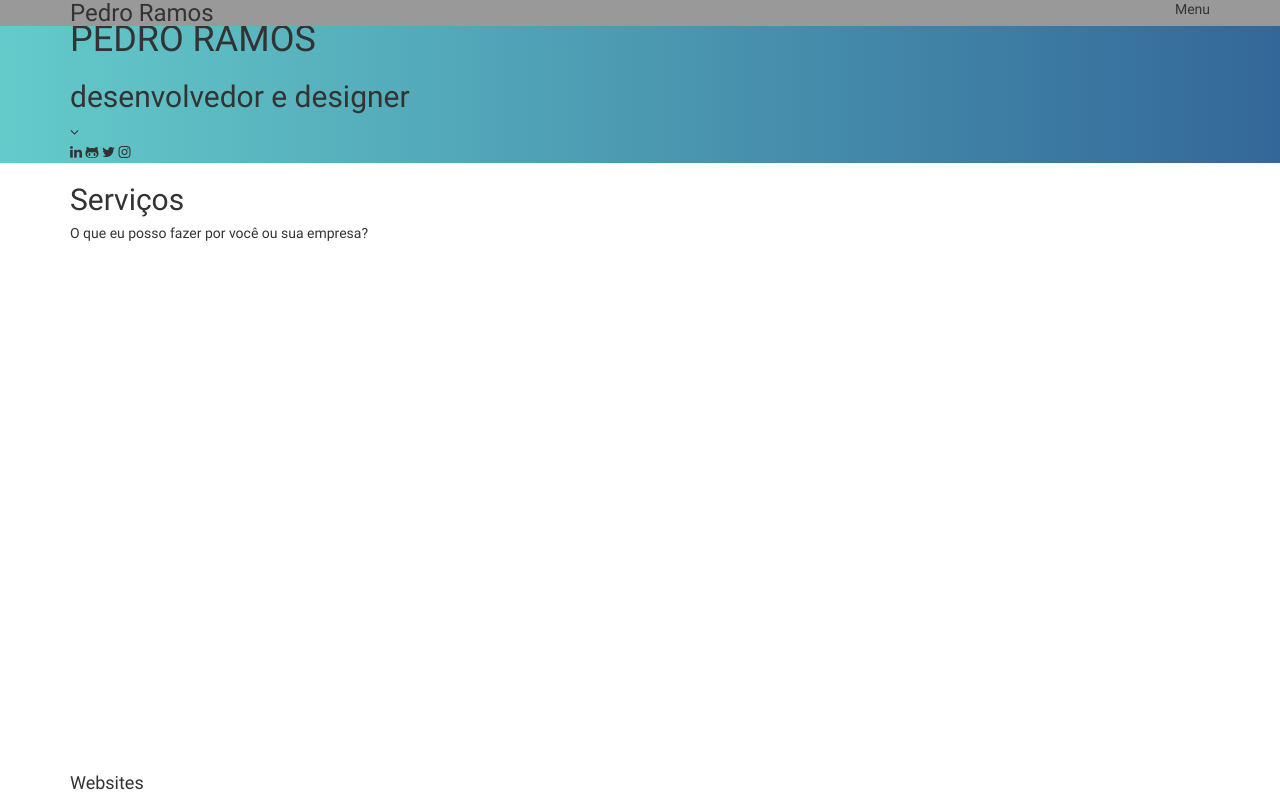
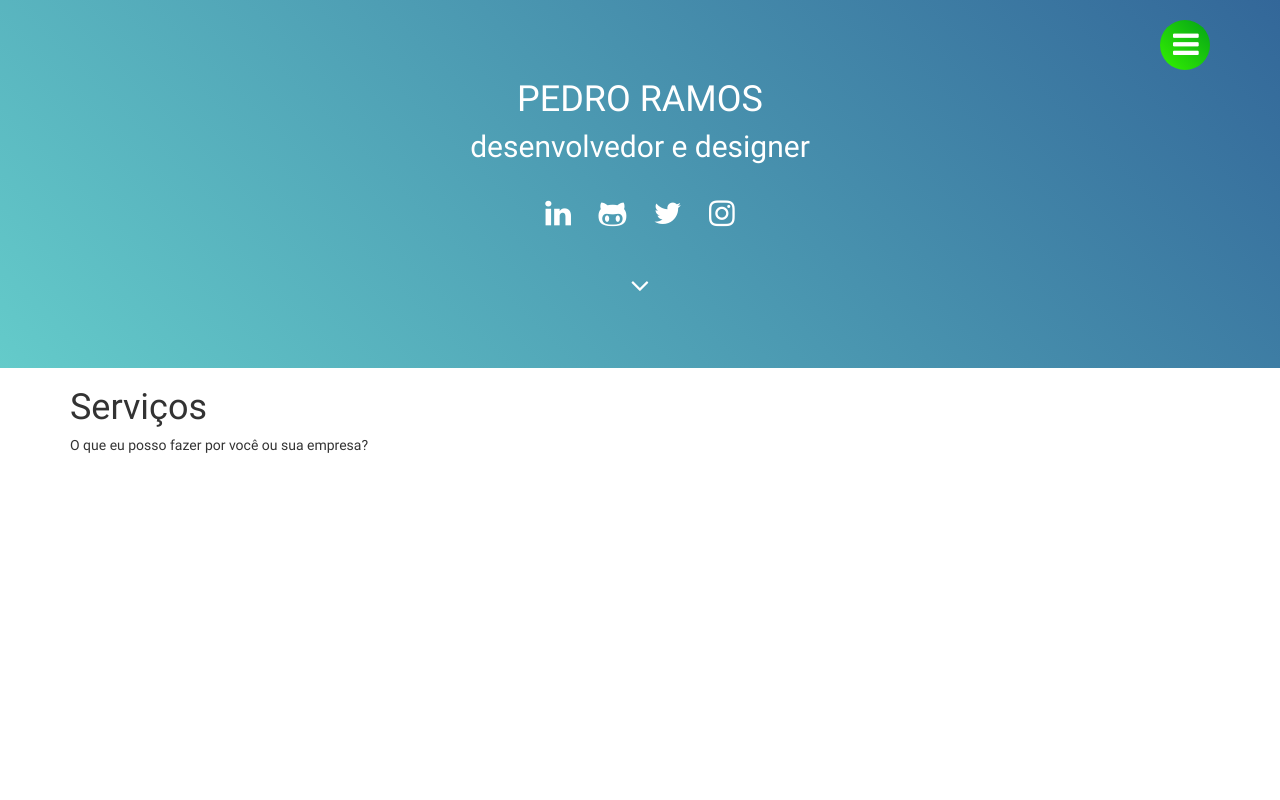
Before and after one commit to pedroramus/pedroramus.github.io, a website: page index.html in a window 1280 px wide. Shown: the top 800 px of the page. Drawn offline with Linux system fonts and the light colour scheme.

Commit message:
working on header and button menu

```diff
--- a/index.html
+++ b/index.html
@@ -33,9 +33,9 @@
 <body>
     <div id="container-nav">
         <section class="container">
-            <h3>Pedro Ramos</h3>
-            <input type="checkbox" id="toggle" />
-            <label for="toggle" onclick>Menu</label>
+            <!-- <h3>Pedro Ramos</h3> -->
+            <input type="checkbox" id="toggle"/>
+            <label for="toggle" onclick><i class="fa fa-bars"></i></label>
             <nav>
                 <ul>
                     <li><a href="">SERVIÇOS</a></li>
@@ -47,24 +47,26 @@
         </section>
     </div>
     <div id="container-header">
-        <section class="container">
-            <div>
+        <section class="container center white-text">
+            <div id="main-name">
                 <h1>PEDRO RAMOS</h1>
                 <h2>desenvolvedor e designer</h2>
-                <i class="fa fa-angle-down" aria-hidden="true"></i>
             </div>
-            <div>
+            <div class="icons">
                 <i class="fa fa-linkedin" aria-hidden="true"></i>
                 <i class="fa fa-github-alt" aria-hidden="true"></i>
                 <i class="fa fa-twitter" aria-hidden="true"></i>
                 <i class="fa fa-instagram" aria-hidden="true"></i>
+            </div>
+            <div class="arrow-down-button">
+                <i class="fa fa-angle-down" aria-hidden="true"></i>
             </div>
         </section>
     </div>
     <div id="container-content">
         <section id="sevicos" class="container">
             <header>
-                <h2>Serviços</h2>
+                <h1>Serviços</h1>
                 <h5>O que eu posso fazer por você ou sua empresa?</h5>
             </header>
             <article>
@@ -98,7 +100,7 @@
         </section>
         <section id="projetos" class="container">
             <header>
-                <h2>Projetos</h2>
+                <h1>Projetos</h1>
                 <h5>Projetos ou serviços em destaque.</h5>
             </header>
             <article>
@@ -113,13 +115,13 @@
         </section>
         <section id="sobre" class="container">
             <header>
-                <h2>Sobre</h2>
+                <h1>Sobre</h1>
                 <h5>As tecnologia que faço uso para o desenvolvimento de projetos.</h5>
             </header>
         </section>
         <section id="contato" class="container">
             <header>
-                <h2>Contato</h2>
+                <h1>Contato</h1>
                 <h5>Envie-me um email sobre possibilidades de negócios, dúvidas, sugestões ou apenas para dizer "oi".</h5>
             </header>
             <article>
--- a/lib/scss/_background.scss
+++ b/lib/scss/_background.scss
@@ -1,3 +1,7 @@
 .gradient-blue-back {
-	@include gradient(#64cbca, #336799);
+	@include gradient-directional(#64cbca, #336799);
 }
+
+.gradient-green-back {
+	@include gradient-directional(#34f300, #04a217);
+}
--- /dev/null
+++ b/lib/scss/_global.scss
@@ -0,0 +1,7 @@
+.center {
+	text-align: center;
+}
+
+.white-text {
+	color: white;
+}
--- a/lib/scss/_home.scss
+++ b/lib/scss/_home.scss
@@ -1,3 +1,24 @@
 #container-header {
 	@extend .gradient-blue-back;
+	padding-top: 6rem;
+	padding-bottom: 6rem;
 }
+
+#main-name {
+	h2 {
+		margin-top: 0;
+		margin-bottom: 30px;
+	}
+}
+
+.icons {
+	font-size: 3rem;
+	margin-bottom: 30px;
+	i + i {
+		padding-left: 2rem;
+	}
+}
+
+.arrow-down-button {
+	font-size: 3rem;
+}
--- a/lib/scss/_navbar.scss
+++ b/lib/scss/_navbar.scss
@@ -1,6 +1,6 @@
 #container-nav {
     // temporally
-    background-color: #999;
+    background-color: rgba(0, 0, 0, 0);
     margin: 0;
     position: fixed;
     top: 0;
@@ -23,14 +23,14 @@
         padding-top: 40px;
     }
     input[type=checkbox] {
-    	display: none;
+        display: none;
     }
     input[type=checkbox]:checked ~ nav {
-    	display: block;
+        display: block;
     }
     label {
-    	float: right;
-    	display: block;
+        float: right;
+        display: block;
         cursor: pointer;
         -webkit-user-select: none;
         /* Chrome all / Safari all */
@@ -39,5 +39,16 @@
         -ms-user-select: none;
         /* IE 10+ */
         user-select: none;
+        width: 5rem;
+        height: 5rem;
+        @extend .gradient-green-back;
+        border-radius: 50%;
+        margin-top: 2rem;
+    }
+    i {
+        color: white;
+        font-size: 3rem;
+        padding-top: 0.9rem;
+        padding-left: 1.3rem;
     }
 }
--- a/lib/scss/_scaffolding.scss
+++ b/lib/scss/_scaffolding.scss
@@ -28,7 +28,7 @@ body {
   font-family: $font-family-base;
   font-size: $font-size-base;
   line-height: $line-height-base;
-  color: $text-color;
+  color: $black-color;
   background-color: $body-bg;
 }
 
--- a/lib/scss/_variables.scss
+++ b/lib/scss/_variables.scss
@@ -20,6 +20,9 @@ $brand-success:         #5cb85c !default;
 $brand-info:            #5bc0de !default;
 $brand-warning:         #f0ad4e !default;
 $brand-danger:          #d9534f !default;
+
+$green-button: #34f300;
+$black-color: #333333;
 
 
 //== Scaffolding
--- a/lib/scss/main.scss
+++ b/lib/scss/main.scss
@@ -16,4 +16,5 @@
 
 @import 'background';
 @import 'navbar';
+@import 'global';
 @import 'home';
--- a/lib/scss/mixins/_gradients.scss
+++ /dev/null
@@ -1,58 +0,0 @@
-// Gradients
-
-
-
-// Horizontal gradient, from left to right
-//
-// Creates two color stops, start and end, by specifying a color and position for each color stop.
-// Color stops are not available in IE9 and below.
-@mixin gradient-horizontal($start-color: #555, $end-color: #333, $start-percent: 0%, $end-percent: 100%) {
-  background-image: -webkit-linear-gradient(left, $start-color $start-percent, $end-color $end-percent); // Safari 5.1-6, Chrome 10+
-  background-image: -o-linear-gradient(left, $start-color $start-percent, $end-color $end-percent); // Opera 12
-  background-image: linear-gradient(to right, $start-color $start-percent, $end-color $end-percent); // Standard, IE10, Firefox 16+, Opera 12.10+, Safari 7+, Chrome 26+
-  background-repeat: repeat-x;
-  filter: progid:DXImageTransform.Microsoft.gradient(startColorstr='#{ie-hex-str($start-color)}', endColorstr='#{ie-hex-str($end-color)}', GradientType=1); // IE9 and down
-}
-
-// Vertical gradient, from top to bottom
-//
-// Creates two color stops, start and end, by specifying a color and position for each color stop.
-// Color stops are not available in IE9 and below.
-@mixin gradient-vertical($start-color: #555, $end-color: #333, $start-percent: 0%, $end-percent: 100%) {
-  background-image: -webkit-linear-gradient(top, $start-color $start-percent, $end-color $end-percent);  // Safari 5.1-6, Chrome 10+
-  background-image: -o-linear-gradient(top, $start-color $start-percent, $end-color $end-percent);  // Opera 12
-  background-image: linear-gradient(to bottom, $start-color $start-percent, $end-color $end-percent); // Standard, IE10, Firefox 16+, Opera 12.10+, Safari 7+, Chrome 26+
-  background-repeat: repeat-x;
-  filter: progid:DXImageTransform.Microsoft.gradient(startColorstr='#{ie-hex-str($start-color)}', endColorstr='#{ie-hex-str($end-color)}', GradientType=0); // IE9 and down
-}
-
-@mixin gradient-directional($start-color: #555, $end-color: #333, $deg: 45deg) {
-  background-repeat: repeat-x;
-  background-image: -webkit-linear-gradient($deg, $start-color, $end-color); // Safari 5.1-6, Chrome 10+
-  background-image: -o-linear-gradient($deg, $start-color, $end-color); // Opera 12
-  background-image: linear-gradient($deg, $start-color, $end-color); // Standard, IE10, Firefox 16+, Opera 12.10+, Safari 7+, Chrome 26+
-}
-@mixin gradient-horizontal-three-colors($start-color: #00b3ee, $mid-color: #7a43b6, $color-stop: 50%, $end-color: #c3325f) {
-  background-image: -webkit-linear-gradient(left, $start-color, $mid-color $color-stop, $end-color);
-  background-image: -o-linear-gradient(left, $start-color, $mid-color $color-stop, $end-color);
-  background-image: linear-gradient(to right, $start-color, $mid-color $color-stop, $end-color);
-  background-repeat: no-repeat;
-  filter: progid:DXImageTransform.Microsoft.gradient(startColorstr='#{ie-hex-str($start-color)}', endColorstr='#{ie-hex-str($end-color)}', GradientType=1); // IE9 and down, gets no color-stop at all for proper fallback
-}
-@mixin gradient-vertical-three-colors($start-color: #00b3ee, $mid-color: #7a43b6, $color-stop: 50%, $end-color: #c3325f) {
-  background-image: -webkit-linear-gradient($start-color, $mid-color $color-stop, $end-color);
-  background-image: -o-linear-gradient($start-color, $mid-color $color-stop, $end-color);
-  background-image: linear-gradient($start-color, $mid-color $color-stop, $end-color);
-  background-repeat: no-repeat;
-  filter: progid:DXImageTransform.Microsoft.gradient(startColorstr='#{ie-hex-str($start-color)}', endColorstr='#{ie-hex-str($end-color)}', GradientType=0); // IE9 and down, gets no color-stop at all for proper fallback
-}
-@mixin gradient-radial($inner-color: #555, $outer-color: #333) {
-  background-image: -webkit-radial-gradient(circle, $inner-color, $outer-color);
-  background-image: radial-gradient(circle, $inner-color, $outer-color);
-  background-repeat: no-repeat;
-}
-@mixin gradient-striped($color: rgba(255,255,255,.15), $angle: 45deg) {
-  background-image: -webkit-linear-gradient($angle, $color 25%, transparent 25%, transparent 50%, $color 50%, $color 75%, transparent 75%, transparent);
-  background-image: -o-linear-gradient($angle, $color 25%, transparent 25%, transparent 50%, $color 50%, $color 75%, transparent 75%, transparent);
-  background-image: linear-gradient($angle, $color 25%, transparent 25%, transparent 50%, $color 50%, $color 75%, transparent 75%, transparent);
-}
```
Also changed, not shown: assets/css/styles.min.css.
